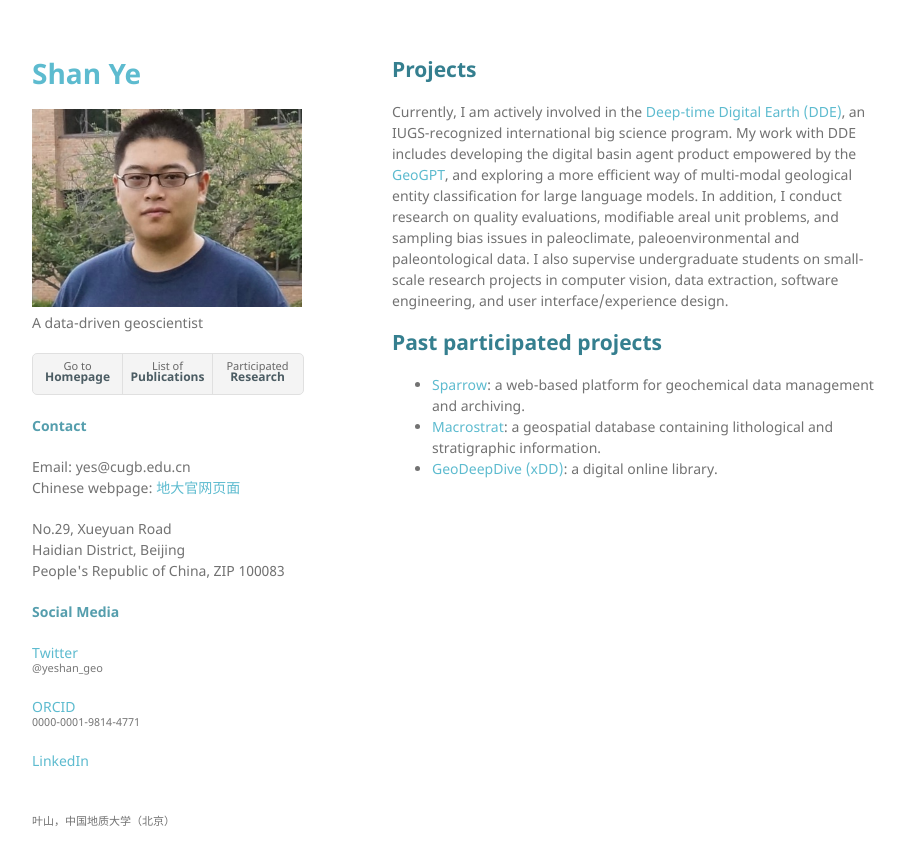
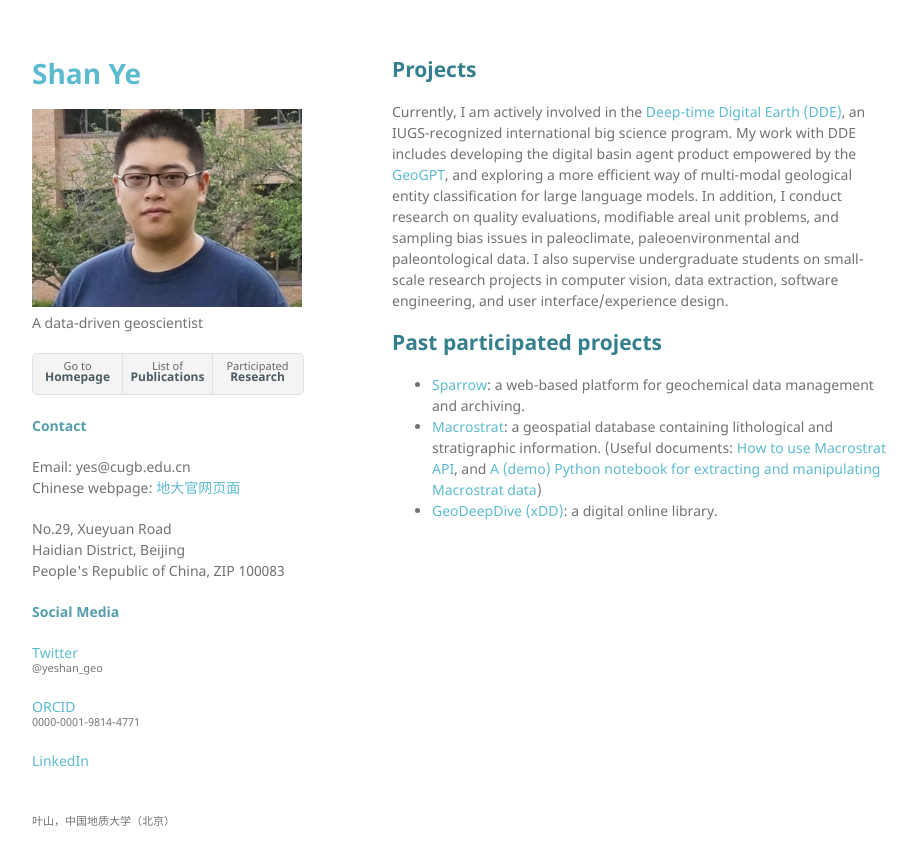
Before and after one commit to yeshan-geo/yeshan-geo.github.io, a Jekyll site: the page built from pages/research.md, in a window 1280 px wide. Shown: the top 865 px of the page, without its empty margins (178-1094 px from the left). Built offline with Jekyll 4.4.1, drawn with Linux system fonts in a browser that asks for light colours; our own code applies the rules of GitHub Pages for plain Markdown files.

Commit message:
Update research.md

```diff
--- a/pages/research.md
+++ b/pages/research.md
@@ -5,5 +5,5 @@ Currently, I am actively involved in the [Deep-time Digital Earth (DDE)](https:/
 ## Past participated projects
 
 - [Sparrow](https://sparrow-data.org/): a web-based platform for geochemical data management and archiving.
-- [Macrostrat](https://macrostrat.org/): a geospatial database containing lithological and stratigraphic information.
+- [Macrostrat](https://macrostrat.org/): a geospatial database containing lithological and stratigraphic information. (Useful documents: [How to use Macrostrat API](https://yeshan-geo.github.io/documents/others/How-To-Macrostrat-API.pdf), and [A (demo) Python notebook for extracting and manipulating Macrostrat data](https://github.com/yeshancqcq/earthcube_notebook))
 - [GeoDeepDive (xDD)](https://geodeepdive.org/): a digital online library.
```
